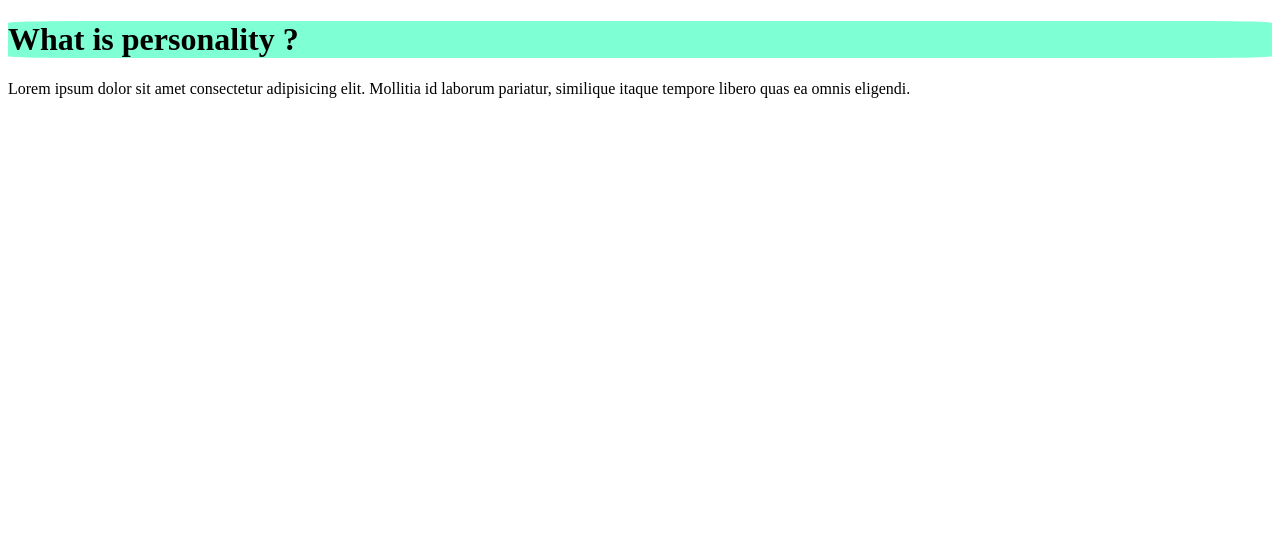
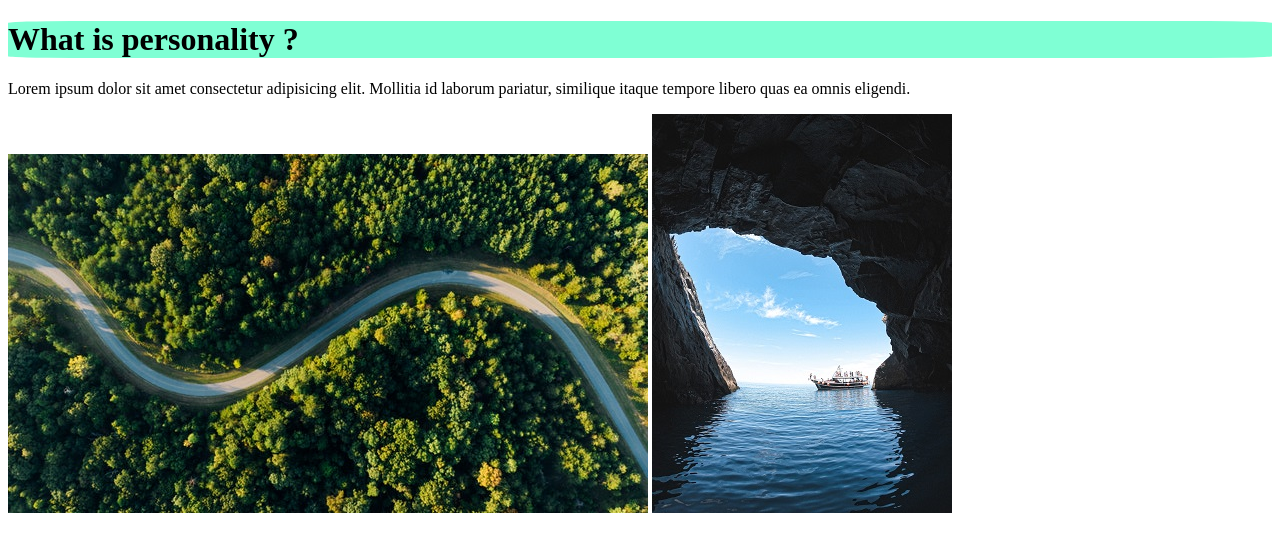
Before and after one commit to abdullahashiq1/oneand3-repo, a plain HTML site: page index.html in a window 1280 px wide. Drawn offline with Linux system fonts and the light colour scheme.

Commit message:
Pictures added

```diff
--- a/index.html
+++ b/index.html
@@ -10,5 +10,7 @@
 <body>
     <h1>What is personality ? </h1>
     <p>Lorem ipsum dolor sit amet consectetur adipisicing elit. Mollitia id laborum pariatur, similique itaque tempore libero quas ea omnis eligendi.</p>
+    <img src="jangal.jpg" alt="The jangal way">
+    <img src="jolashoi.JPG" alt="jolashoi">
 </body>
 </html>
```
Also changed, not shown: jangal.jpg (added), jolashoi.jpg (added).
